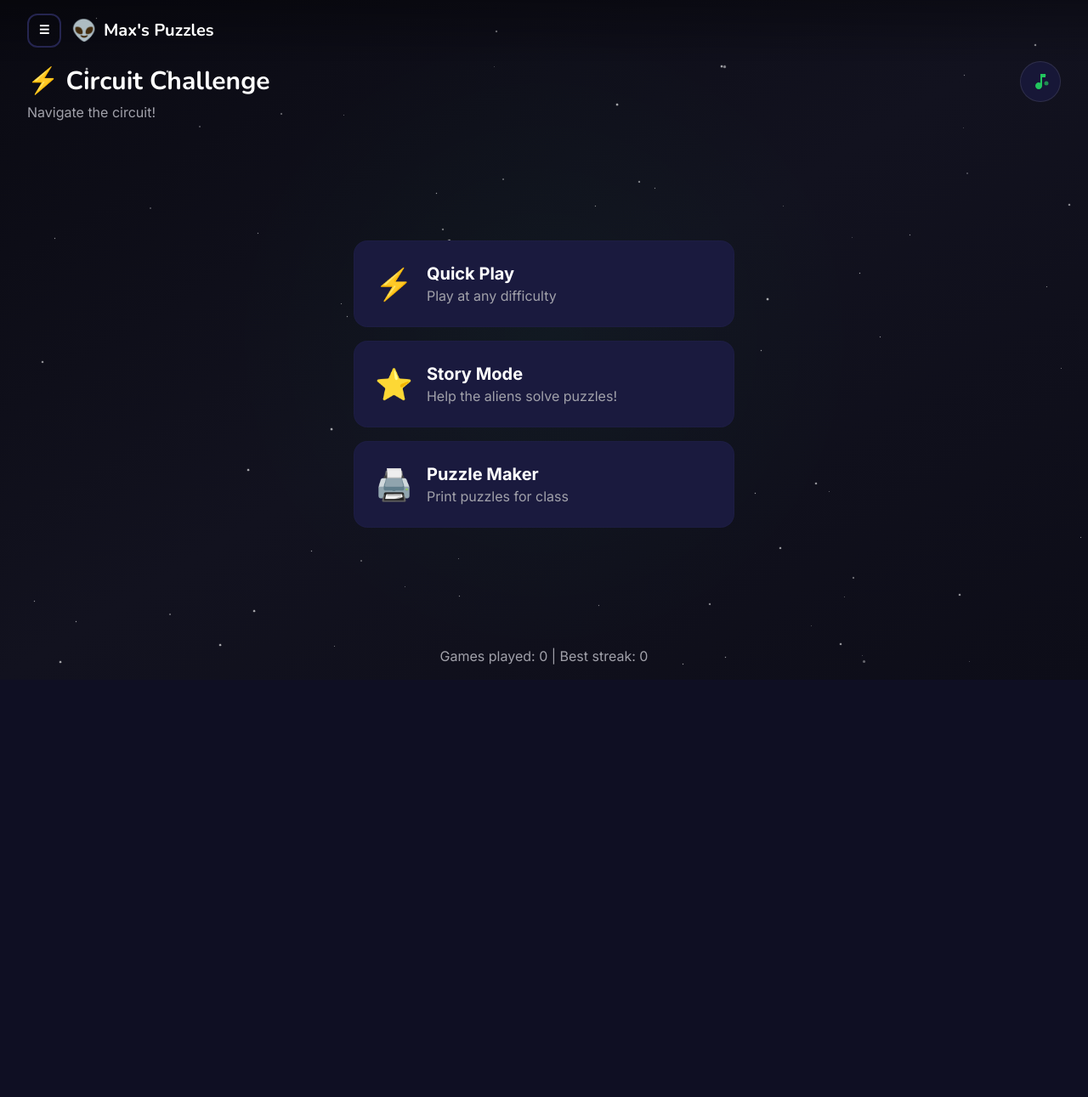
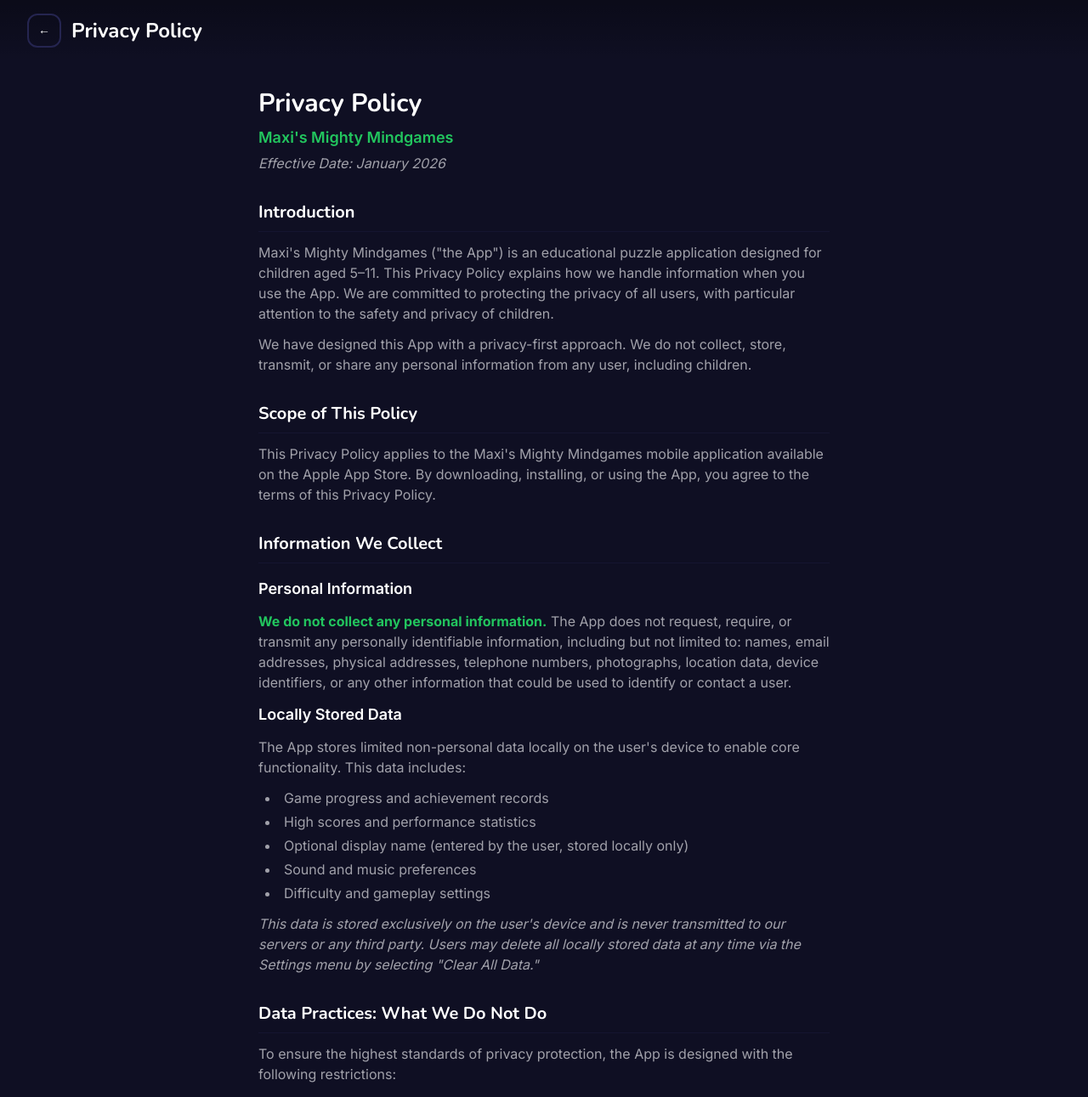
Before and after one commit to DJBarker87/max-puzzles, a React (Vite) app: page /privacy in a window 1280 px wide. Before the commit this address led to /play/circuit-challenge. Shown: the top 1291 px of the page at 85% size. Before the commit the page ends 800 px from the top, so only its background shows below. Built offline with nearby package versions, Linux system fonts and the light colour scheme; no server answers.

Commit message:
Add privacy policy page for App Store submission
- Create PrivacyPolicyScreen with styled content
- Add /privacy route to router
- Add Privacy Policy link to ModuleMenu footer

```diff
--- a/src/app/routes.tsx
+++ b/src/app/routes.tsx
@@ -18,6 +18,7 @@ const AddChildScreen = lazy(() => import('@/hub/screens/AddChildScreen'))
 const EditChildScreen = lazy(() => import('@/hub/screens/EditChildScreen'))
 const ResetPinScreen = lazy(() => import('@/hub/screens/ResetPinScreen'))
 const ParentSettingsScreen = lazy(() => import('@/hub/screens/ParentSettingsScreen'))
+const PrivacyPolicyScreen = lazy(() => import('@/hub/screens/PrivacyPolicyScreen'))
 
 // Circuit Challenge screens
 const ModuleMenu = lazy(() => import('@/modules/circuit-challenge/screens/ModuleMenu'))
@@ -118,6 +119,14 @@ const router = createBrowserRouter([
     element: (
       <LazyRoute>
         <ShopScreen />
+      </LazyRoute>
+    ),
+  },
+  {
+    path: '/privacy',
+    element: (
+      <LazyRoute>
+        <PrivacyPolicyScreen />
       </LazyRoute>
     ),
   },
--- /dev/null
+++ b/src/hub/screens/PrivacyPolicyScreen.tsx
@@ -0,0 +1,212 @@
+import { useNavigate } from 'react-router-dom'
+import Header from '../components/Header'
+
+/**
+ * Privacy Policy screen - styled markdown content
+ */
+export default function PrivacyPolicyScreen() {
+  const navigate = useNavigate()
+
+  return (
+    <div className="min-h-screen flex flex-col bg-background-dark">
+      <Header title="Privacy Policy" showBack />
+
+      <main className="flex-1 p-4 md:p-8 overflow-y-auto">
+        <article className="max-w-2xl mx-auto prose prose-invert">
+          {/* Title */}
+          <h1 className="text-2xl md:text-3xl font-display font-bold text-white mb-2">
+            Privacy Policy
+          </h1>
+          <p className="text-accent-primary font-semibold text-lg mb-1">
+            Maxi's Mighty Mindgames
+          </p>
+          <p className="text-text-secondary italic mb-8">
+            Effective Date: January 2026
+          </p>
+
+          {/* Introduction */}
+          <Section title="Introduction">
+            <p>
+              Maxi's Mighty Mindgames ("the App") is an educational puzzle application
+              designed for children aged 5–11. This Privacy Policy explains how we handle
+              information when you use the App. We are committed to protecting the privacy
+              of all users, with particular attention to the safety and privacy of children.
+            </p>
+            <p>
+              We have designed this App with a privacy-first approach. We do not collect,
+              store, transmit, or share any personal information from any user, including children.
+            </p>
+          </Section>
+
+          {/* Scope */}
+          <Section title="Scope of This Policy">
+            <p>
+              This Privacy Policy applies to the Maxi's Mighty Mindgames mobile application
+              available on the Apple App Store. By downloading, installing, or using the App,
+              you agree to the terms of this Privacy Policy.
+            </p>
+          </Section>
+
+          {/* Information We Collect */}
+          <Section title="Information We Collect">
+            <h3 className="text-lg font-semibold text-white mt-4 mb-2">Personal Information</h3>
+            <p>
+              <strong className="text-accent-primary">We do not collect any personal information.</strong>{' '}
+              The App does not request, require, or transmit any personally identifiable information,
+              including but not limited to: names, email addresses, physical addresses, telephone numbers,
+              photographs, location data, device identifiers, or any other information that could be
+              used to identify or contact a user.
+            </p>
+
+            <h3 className="text-lg font-semibold text-white mt-4 mb-2">Locally Stored Data</h3>
+            <p>
+              The App stores limited non-personal data locally on the user's device to enable
+              core functionality. This data includes:
+            </p>
+            <ul className="list-disc list-inside space-y-1 text-text-secondary ml-2">
+              <li>Game progress and achievement records</li>
+              <li>High scores and performance statistics</li>
+              <li>Optional display name (entered by the user, stored locally only)</li>
+              <li>Sound and music preferences</li>
+              <li>Difficulty and gameplay settings</li>
+            </ul>
+            <p className="mt-3 italic text-text-secondary">
+              This data is stored exclusively on the user's device and is never transmitted
+              to our servers or any third party. Users may delete all locally stored data at
+              any time via the Settings menu by selecting "Clear All Data."
+            </p>
+          </Section>
+
+          {/* What We Do Not Do */}
+          <Section title="Data Practices: What We Do Not Do">
+            <p>
+              To ensure the highest standards of privacy protection, the App is designed
+              with the following restrictions:
+            </p>
+            <ul className="space-y-2 mt-3">
+              <ListItem label="No Personal Data Collection">
+                We do not collect, process, or store personal information of any kind.
+              </ListItem>
+              <ListItem label="No Analytics or Tracking">
+                We do not use analytics services, cookies, pixels, or any tracking technologies.
+              </ListItem>
+              <ListItem label="No Advertisements">
+                The App contains no advertising of any kind, including behavioural or contextual advertisements.
+              </ListItem>
+              <ListItem label="No Third-Party Data Sharing">
+                We do not share, sell, rent, or disclose any data to third parties.
+              </ListItem>
+              <ListItem label="No Account Registration">
+                The App does not require or offer account creation.
+              </ListItem>
+              <ListItem label="No In-App Purchases">
+                The App contains no in-app purchases or payment mechanisms.
+              </ListItem>
+              <ListItem label="No External Links">
+                The App does not contain links to external websites, social media platforms, or other applications.
+              </ListItem>
+            </ul>
+          </Section>
+
+          {/* Children's Privacy */}
+          <Section title="Children's Privacy and COPPA Compliance">
+            <p>
+              This App complies with the Children's Online Privacy Protection Act (COPPA),
+              the General Data Protection Regulation (GDPR) provisions concerning children,
+              and Apple's App Store Guidelines for apps in the Kids Category.
+            </p>
+            <p>
+              Because the App does not collect any personal information from any user,
+              including children under the age of 13 (or the applicable age in your jurisdiction),
+              no verifiable parental consent is required to use this App.
+            </p>
+            <p>
+              The App is designed to be fully functional without network connectivity,
+              ensuring that no data transmission occurs during use.
+            </p>
+          </Section>
+
+          {/* Data Security */}
+          <Section title="Data Security">
+            <p>
+              Because all data is stored locally on the user's device and is never transmitted
+              over any network, the data is protected by the security measures inherent to the
+              user's device and operating system. We do not maintain servers that store user data.
+            </p>
+          </Section>
+
+          {/* Changes */}
+          <Section title="Changes to This Privacy Policy">
+            <p>
+              We may update this Privacy Policy from time to time. Any changes will be reflected
+              by updating the "Effective Date" at the top of this document. If we make material
+              changes to this Privacy Policy, we will notify users through an update to the App.
+              Continued use of the App following any changes constitutes acceptance of the revised
+              Privacy Policy.
+            </p>
+          </Section>
+
+          {/* Contact */}
+          <Section title="Contact Information">
+            <p>
+              If you have any questions, concerns, or requests regarding this Privacy Policy
+              or the App's privacy practices, please contact us at:
+            </p>
+            <div className="mt-3 p-4 bg-background-mid rounded-lg">
+              <p className="text-white">
+                <strong>Email:</strong>{' '}
+                <a
+                  href="mailto:dombarker@gmail.com"
+                  className="text-accent-primary hover:underline"
+                >
+                  dombarker@gmail.com
+                </a>
+              </p>
+              <p className="text-white mt-1">
+                <strong>Developer:</strong> Dominic Barker
+              </p>
+            </div>
+          </Section>
+
+          {/* Back button at bottom */}
+          <div className="mt-12 mb-8 text-center">
+            <button
+              onClick={() => navigate(-1)}
+              className="text-accent-primary hover:underline font-semibold"
+            >
+              ← Back to App
+            </button>
+          </div>
+        </article>
+      </main>
+    </div>
+  )
+}
+
+/**
+ * Section component for consistent styling
+ */
+function Section({ title, children }: { title: string; children: React.ReactNode }) {
+  return (
+    <section className="mb-8">
+      <h2 className="text-xl font-display font-bold text-white mb-3 pb-2 border-b border-background-light/30">
+        {title}
+      </h2>
+      <div className="text-text-secondary space-y-3">
+        {children}
+      </div>
+    </section>
+  )
+}
+
+/**
+ * List item with bold label
+ */
+function ListItem({ label, children }: { label: string; children: React.ReactNode }) {
+  return (
+    <li className="flex flex-col text-text-secondary">
+      <span className="font-semibold text-white">{label}:</span>
+      <span className="ml-4">{children}</span>
+    </li>
+  )
+}
--- a/src/modules/circuit-challenge/screens/ModuleMenu.tsx
+++ b/src/modules/circuit-challenge/screens/ModuleMenu.tsx
@@ -86,6 +86,12 @@ export default function ModuleMenu() {
       {/* Stats summary */}
       <footer className="p-4 text-center text-text-secondary relative z-10">
         <p>Games played: 0 | Best streak: 0</p>
+        <button
+          onClick={() => navigate('/privacy')}
+          className="mt-2 text-sm text-text-secondary/70 hover:text-accent-primary transition-colors"
+        >
+          Privacy Policy
+        </button>
       </footer>
     </div>
   )
```
